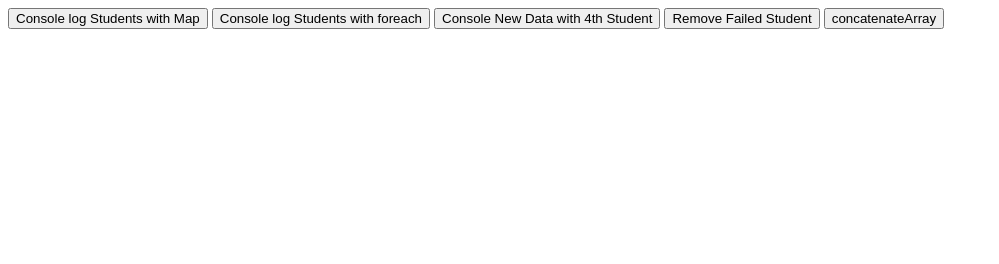
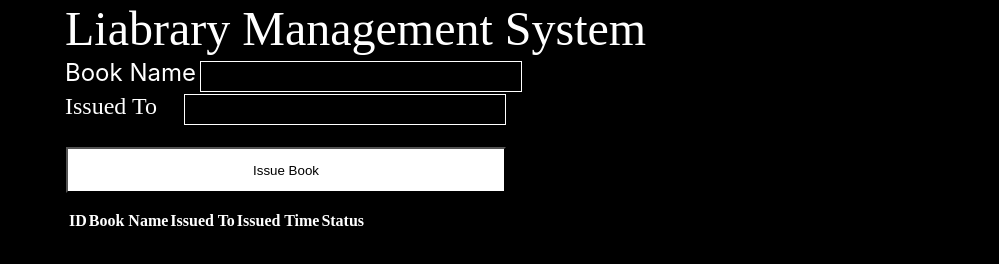
Before and after one commit to HimanshuGorane/F2_contest1, a plain HTML site: page index.html in a window 1280 px wide. Shown: the whole page, without its empty margins (0-999 px from the left). Drawn offline with Linux system fonts and the light colour scheme.

Commit message:
Liabrary Management System

```diff
--- a/index.html
+++ b/index.html
@@ -1,24 +1,43 @@
-<!-- @format -->
-
 <!DOCTYPE html>
 <html lang="en">
-  <head>
-    <meta charset="UTF-8" />
-    <meta http-equiv="X-UA-Compatible" content="IE=edge" />
-    <meta name="viewport" content="width=device-width, initial-scale=1.0" />
-    <title>Document</title>
-  </head>
-  <body>
-    <button onclick="PrintStudentswithMap()">
-      Console log Students with Map
-    </button>
-    <button onclick="PrintStudentsbyForEach()">
-      Console log Students with foreach
-    </button>
-    <button onclick="addData()">Console New Data with 4th Student</button>
-    <button onclick="removeFailedStudent()">Remove Failed Student</button>
-    <button onclick="concatenateArray()">concatenateArray</button>
 
-    <script src="./script.js"></script>
-  </body>
+<head>
+  <meta charset="UTF-8">
+  <meta http-equiv="X-UA-Compatible" content="IE=edge">
+  <meta name="viewport" content="width=device-width, initial-scale=1.0">
+  <link rel="stylesheet" href="style.css">
+
+  <title>Liabrary Management System</title>
+
+<body>
+
+  <h2>Liabrary Management System</h2>
+
+  <form id="book-form">
+    <label for="book-name-input" class="bname">Book Name</label>
+    <span><input type="text" id="book-name-input" name="book_name" class="input1" required></span>
+    <br>
+    <label for="issued-to-input" class="issto">Issued To</label>
+    <input type="text" id="issued-to-input" name="issued_to" class="input2" required>
+    <br>
+    <button type="submit" id="issue-book-btn">Issue Book</button>
+  </form>
+
+
+  <table id="issued-books-table">
+    <thead>
+      <tr>
+        <th>ID</th>
+        <th>Book Name</th>
+        <th>Issued To</th>
+        <th>Issued Time</th>
+        <th>Status</th>
+      </tr>
+    </thead>
+    <tbody>
+    </tbody>
+  </table>
+  <script src="demo.js"></script>
+</body>
+
 </html>
--- a/script.js
+++ b/script.js
@@ -1,44 +1,48 @@
-/** @format */
+// Define an array to store the details of the issued books
+const issuedBooks = [];
 
-let arr = [
-  { id: 1, name: "john", age: "18", marks: 80 },
-  { id: 2, name: "jack", age: "20", marks: 85 },
-  { id: 3, name: "karen", age: "19", marks: 35 },
-];
+// Get references to the form and table elements
+const bookForm = document.querySelector('#book-form');
+const issuedBooksTable = document.querySelector('#issued-books-table tbody');
 
-function PrintStudentswithMap() {
-  //Write your code here , just console.log
-  arr.filter(student=>student.marks>=50)
-  .map(student=>console.log(`Name:${arr.name},Age:${arr.age}:Marks:${arr.marks}`));
-}
+// Add an event listener to the form's submit button
+bookForm.addEventListener('submit', (event) => {
+  event.preventDefault();
 
-function PrintStudentsbyForEach() {
-  //Write your code here , just console.log
-  arr.forEach(student => {
-    if (student.marks >= 50) {
-      console.log(
-        `Name: ${student.name}, Age: ${student.age}, Marks: ${student.marks}`
-      );
-    }
-  });
-}
+  // Get the values from the form
+  const bookName = document.querySelector('#book-name-input').value;
+  const issuedTo = document.querySelector('#issued-to-input').value;
 
-function addData() {
-  //Write your code here, just console.log
-  let newStudent = { id: 4, name: "Himanshu", age: "22", marks: 45 };
-  arr.push(newStudent);
-  console.log(arr);
-}
 
-function removeFailedStudent() {
-  //Write your code here, just console.log
-  let pass = arr.filter(student=>student.marks>=50);
-  console.log(pass);
-}
+  const issuedBook = {                           // Create a new issued book object and add it to the issuedBooks array
+    id: issuedBooks.length + 1,
+    book_name: bookName,
+    issued_to: issuedTo,
+    issued_time: new Date(),
+    status: "not returned"
+  };
+  issuedBooks.push(issuedBook);
 
-function concatenateArray() {
-  //Write your code here, just console.log
-  let newStudents = [    { id: 5, name: "Saurabh", age: "21", marks: 65 },    { id: 5, name: "Lakhan", age: "20", marks: 75 },    { id: 6, name: "yakoob", age: "19", marks: 55 }  ];
-  let combinedArray = arr.concat(newStudents);
-  console.log(combinedArray);
-}
+
+  const newRow = issuedBooksTable.insertRow();  // Update the table with the new row for the issued book
+  newRow.innerHTML = `
+    <td>${issuedBook.id}</td>
+    <td>${issuedBook.book_name}</td>
+    <td>${issuedBook.issued_to}</td>
+    <td>${issuedBook.issued_time.toLocaleString()}</td>
+    <td class="status">${issuedBook.status}</td>
+  `;
+});
+
+// Add an event listener to the table to handle changes to the status column
+issuedBooksTable.addEventListener('click', (event) => {
+  if (event.target.classList.contains('status')) {
+    const statusCell = event.target;
+    const row = statusCell.parentElement;
+    const id = Number(row.cells[0].textContent);
+    const issuedBook = issuedBooks.find(book => book.id === id);
+    issuedBook.status = issuedBook.status === "not returned" ? "returned" : "not returned";
+    statusCell.textContent = issuedBook.status;
+    statusCell.style.color = issuedBook.status === "returned" ? "green" : "red";
+  }
+});
--- /dev/null
+++ b/style.css
@@ -0,0 +1,91 @@
+*{
+    margin: 0;
+    padding:0;
+    box-sizing: border-box;
+    background-color: black;
+}
+
+h2{
+    color: white;
+  width:647px ;
+  height:58px ;
+  top:62px ;
+  font-style: normal;
+font-weight: 400;
+font-size: 48px;
+line-height: 58px;
+display: flex;
+margin-left: 65px;
+}
+
+.bname{
+    color: white;
+    height: 29px;
+width: 131px;
+margin-left: 65px;
+top: 176px;
+border-radius: undefinedpx;
+font-family: Inter;
+font-size: 24px;
+font-weight: 400;
+line-height: 29px;
+letter-spacing: 0em;
+text-align: left;
+
+
+}
+
+.input1{
+    border-radius: 1% solid broun
+    ;
+    width: 322px;
+    height: 31px;
+    border: 1px solid #FFFFFF;
+
+}
+
+.issto{
+    color: white;
+    width: 109px;
+height: 29px;
+left: 65px;
+top: 280px;
+font-style: normal;
+font-weight: 400;
+font-size: 24px;
+line-height: 29px;
+margin-left: 65px;
+}
+
+.input2{
+    border: 1px solid #FFFFFF;;
+
+    width: 322px;
+    height: 31px;
+    margin-left: 23px;
+}
+
+#issue-book-btn{
+
+    color: black;
+    width: 712px;
+    height: 46px;
+    left: 65px;
+    top: 384px;
+    background-color: #FFFFFF;
+    margin-left: 66px;
+    width: 440px;
+    margin-top: 22px;
+
+}
+
+#issue-book-btn:hover{
+    cursor: pointer;
+}
+
+#issued-books-table{
+    color: white;
+    margin-left: 67px;
+    margin-top: 17px;
+
+}
```
